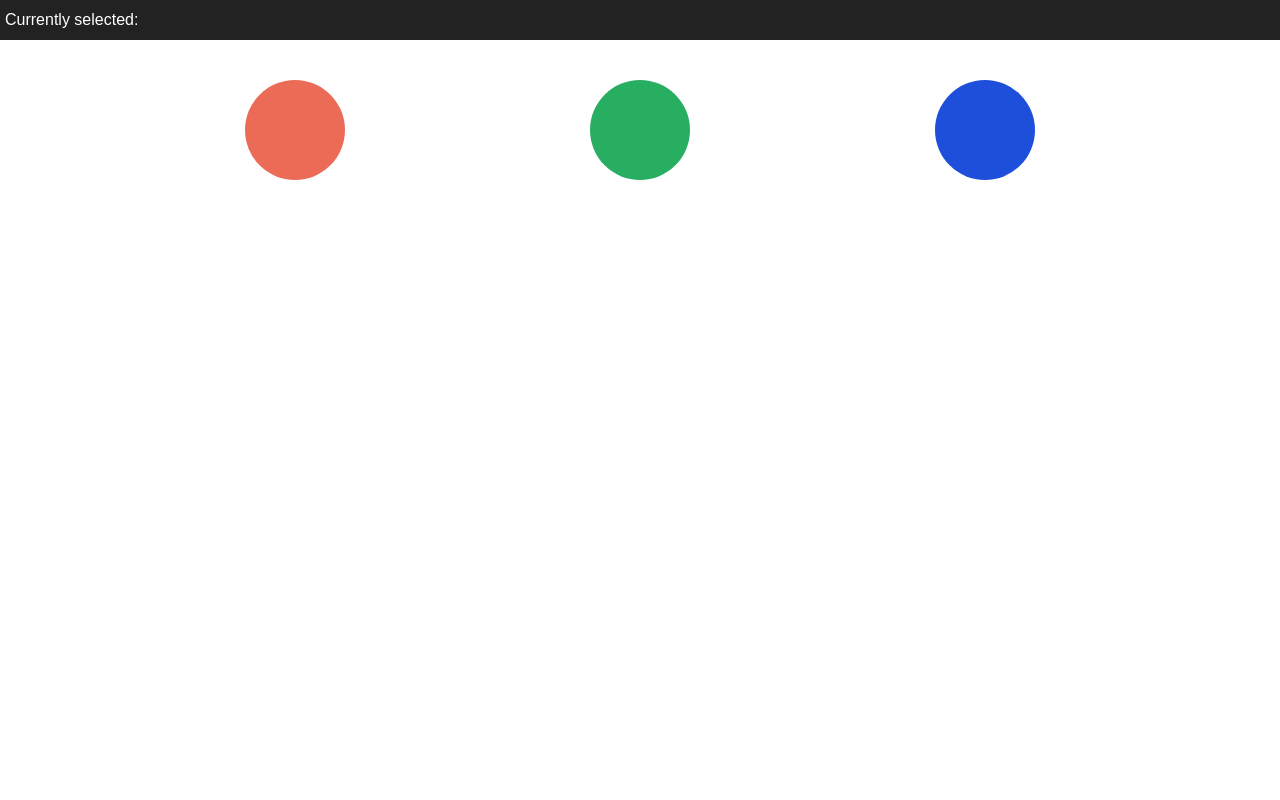
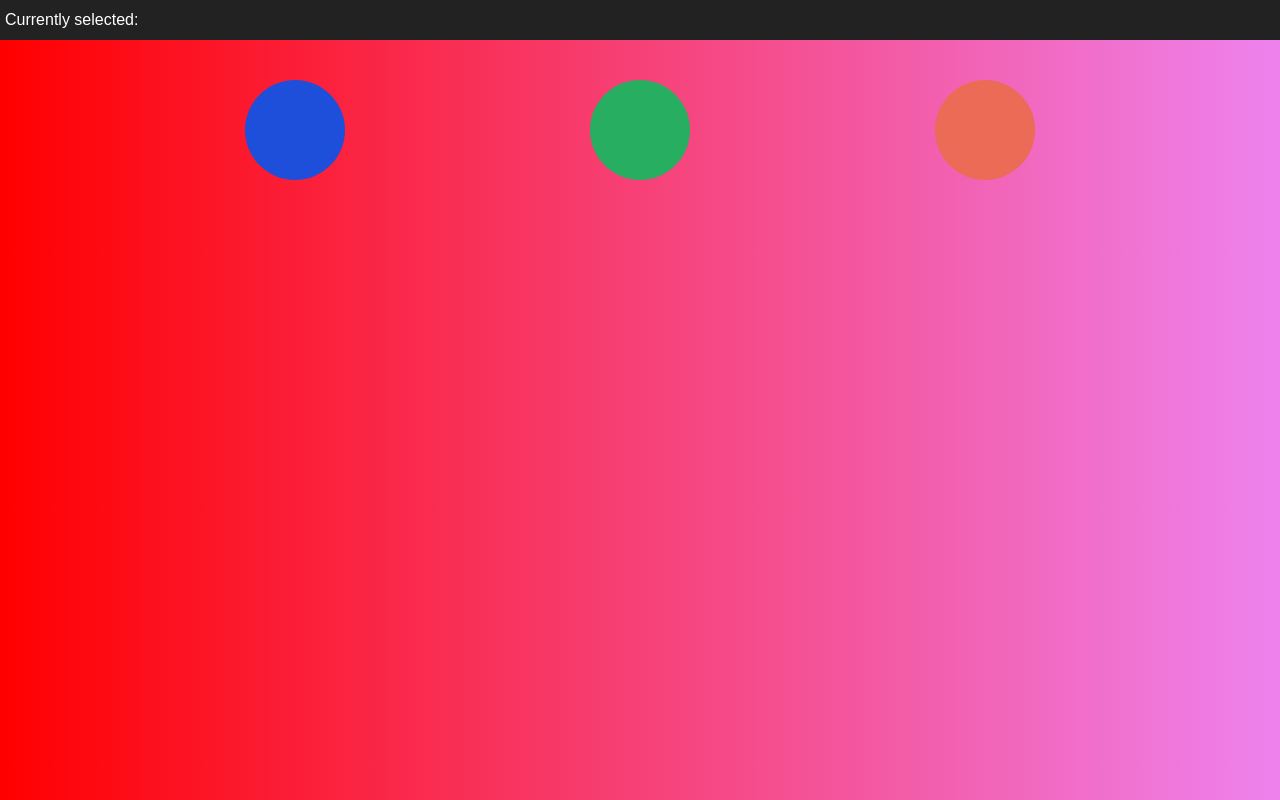
Before and after one commit to NKP1229/ColorPicker, a React (Vite) app: page / in a window 1280 px wide. Built offline with nearby package versions, Linux system fonts and the light colour scheme.

Commit message:
changed colors

```diff
--- a/src/App.jsx
+++ b/src/App.jsx
@@ -2,10 +2,10 @@ import { useState } from 'react'
 // Write your Color component here
 const Color = ({ color, setSelectedColor }) => {
   return <div className={color} onClick={() => setSelectedColor(color)}></div>;
+
 };
 const App = () => {
   const [selectedColor, setSelectedColor] = useState("");
-
   return (
     <div id="container">
       <div id="navbar">
@@ -13,12 +13,11 @@ const App = () => {
         <div className={selectedColor}>{selectedColor}</div>
       </div>
       <div id="colors-list">
+        <Color color="blue" setSelectedColor={setSelectedColor}/>
+        <Color color="green" setSelectedColor={setSelectedColor}/>
         <Color color="orange" setSelectedColor={setSelectedColor}/>
-        <Color color="green" setSelectedColor={setSelectedColor}/>
-        <Color color="blue" setSelectedColor={setSelectedColor}/>
       </div>
     </div>
   );
 };
-
 export default App;
--- a/src/index.css
+++ b/src/index.css
@@ -3,6 +3,7 @@ body {
   height: 100vh;
   width: 100vw;
   margin: 0;
+  background: linear-gradient(90deg,red, violet);
 }
 
 #app {
```
